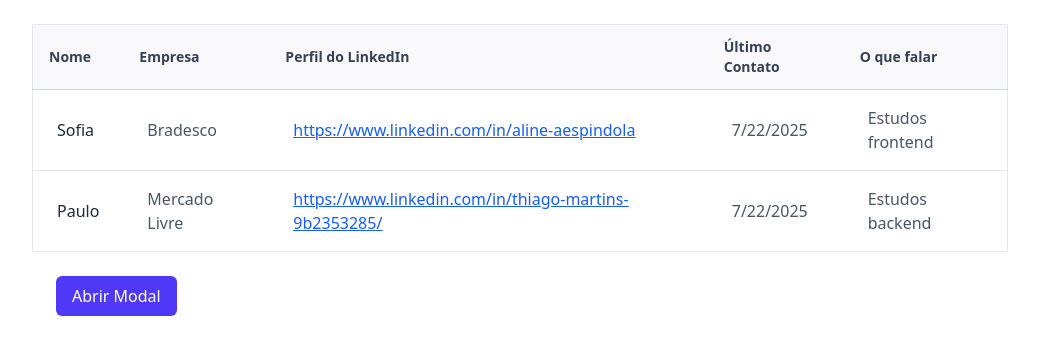
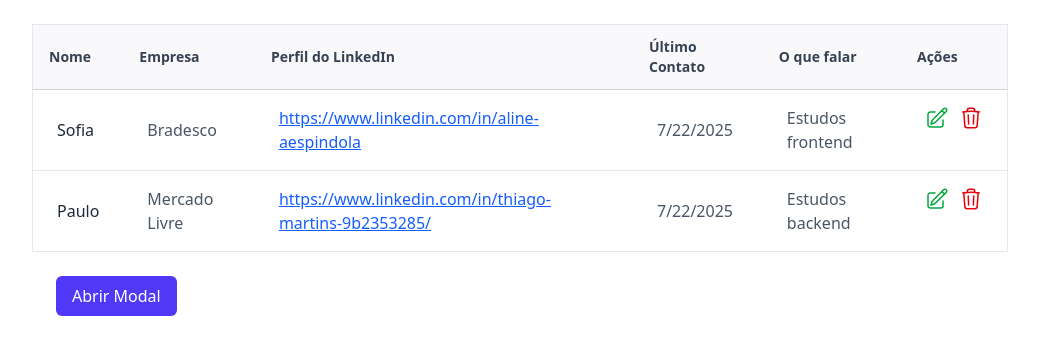
Before and after one commit to AlineEspindola/customer-crud, a Next.js app: page / in a window 1280 px wide. Shown: the top 354 px of the page, without its empty margins (120-1159 px from the left). Built offline with nearby package versions, Linux system fonts and the light colour scheme.

Commit message:
feat: Adiciona os icones de deletar e editar

```diff
--- a/src/app/page.tsx
+++ b/src/app/page.tsx
@@ -8,6 +8,7 @@
   "Perfil do LinkedIn",
   "Último Contato",
   "O que falar",
+  "Ações"
 ];
 
 const data = [
--- /dev/null
+++ b/src/components/Icons.tsx
@@ -0,0 +1,33 @@
+export const IconEdit = () => (
+  <svg
+    xmlns="http://www.w3.org/2000/svg"
+    fill="none"
+    viewBox="0 0 24 24"
+    strokeWidth={1.5}
+    stroke="currentColor"
+    className="size-6"
+  >
+    <path
+      strokeLinecap="round"
+      strokeLinejoin="round"
+      d="m16.862 4.487 1.687-1.688a1.875 1.875 0 1 1 2.652 2.652L10.582 16.07a4.5 4.5 0 0 1-1.897 1.13L6 18l.8-2.685a4.5 4.5 0 0 1 1.13-1.897l8.932-8.931Zm0 0L19.5 7.125M18 14v4.75A2.25 2.25 0 0 1 15.75 21H5.25A2.25 2.25 0 0 1 3 18.75V8.25A2.25 2.25 0 0 1 5.25 6H10"
+    />
+  </svg>
+);
+
+export const IconTrash = () => (
+  <svg
+    xmlns="http://www.w3.org/2000/svg"
+    fill="none"
+    viewBox="0 0 24 24"
+    strokeWidth={1.5}
+    stroke="currentColor"
+    className="size-6"
+  >
+    <path
+      strokeLinecap="round"
+      strokeLinejoin="round"
+      d="m14.74 9-.346 9m-4.788 0L9.26 9m9.968-3.21c.342.052.682.107 1.022.166m-1.022-.165L18.16 19.673a2.25 2.25 0 0 1-2.244 2.077H8.084a2.25 2.25 0 0 1-2.244-2.077L4.772 5.79m14.456 0a48.108 48.108 0 0 0-3.478-.397m-12 .562c.34-.059.68-.114 1.022-.165m0 0a48.11 48.11 0 0 1 3.478-.397m7.5 0v-.916c0-1.18-.91-2.164-2.09-2.201a51.964 51.964 0 0 0-3.32 0c-1.18.037-2.09 1.022-2.09 2.201v.916m7.5 0a48.667 48.667 0 0 0-7.5 0"
+    />
+  </svg>
+);
--- a/src/components/Table.tsx
+++ b/src/components/Table.tsx
@@ -1,6 +1,28 @@
 import Person from "@/core/Person";
+import { IconEdit, IconTrash } from "./Icons";
 
-export default function Table({ titles, data }: { titles: string[]; data: Person[] }) {
+function renderActions(person: Person) {
+  return (
+    <td className="flex px-6 py-4 gap-2.5">
+      <button className="flex justify-center items-center text-green-600 rounded-full cursor-pointer">
+        <IconEdit />
+      </button>
+      <button className="flex justify-center items-center text-red-600 rounded-full cursor-pointer">
+        <IconTrash />
+      </button>
+    </td>
+  );
+}
+
+export default function Table({
+  titles,
+  data,
+}: {
+  titles: string[];
+  data: Person[];
+  personSelected?: (person: Person) => void;
+  personDeleted?: (person: Person) => void;
+}) {
   return (
     <table className="w-full border-collapse border border-gray-200">
       <thead className="bg-[#F9F9FB]">
@@ -25,8 +47,13 @@
                 {person.personProfile}
               </a>
             </td>
-            <td className="px-6 py-4 text-gray-600">{person.personLastContact.toLocaleDateString()}</td>
-            <td className="px-6 py-4 text-gray-600">{person.personWhatToSay}</td>
+            <td className="px-6 py-4 text-gray-600">
+              {person.personLastContact.toLocaleDateString()}
+            </td>
+            <td className="px-6 py-4 text-gray-600">
+              {person.personWhatToSay}
+            </td>
+            {renderActions(person)}
           </tr>
         ))}
       </tbody>
```
